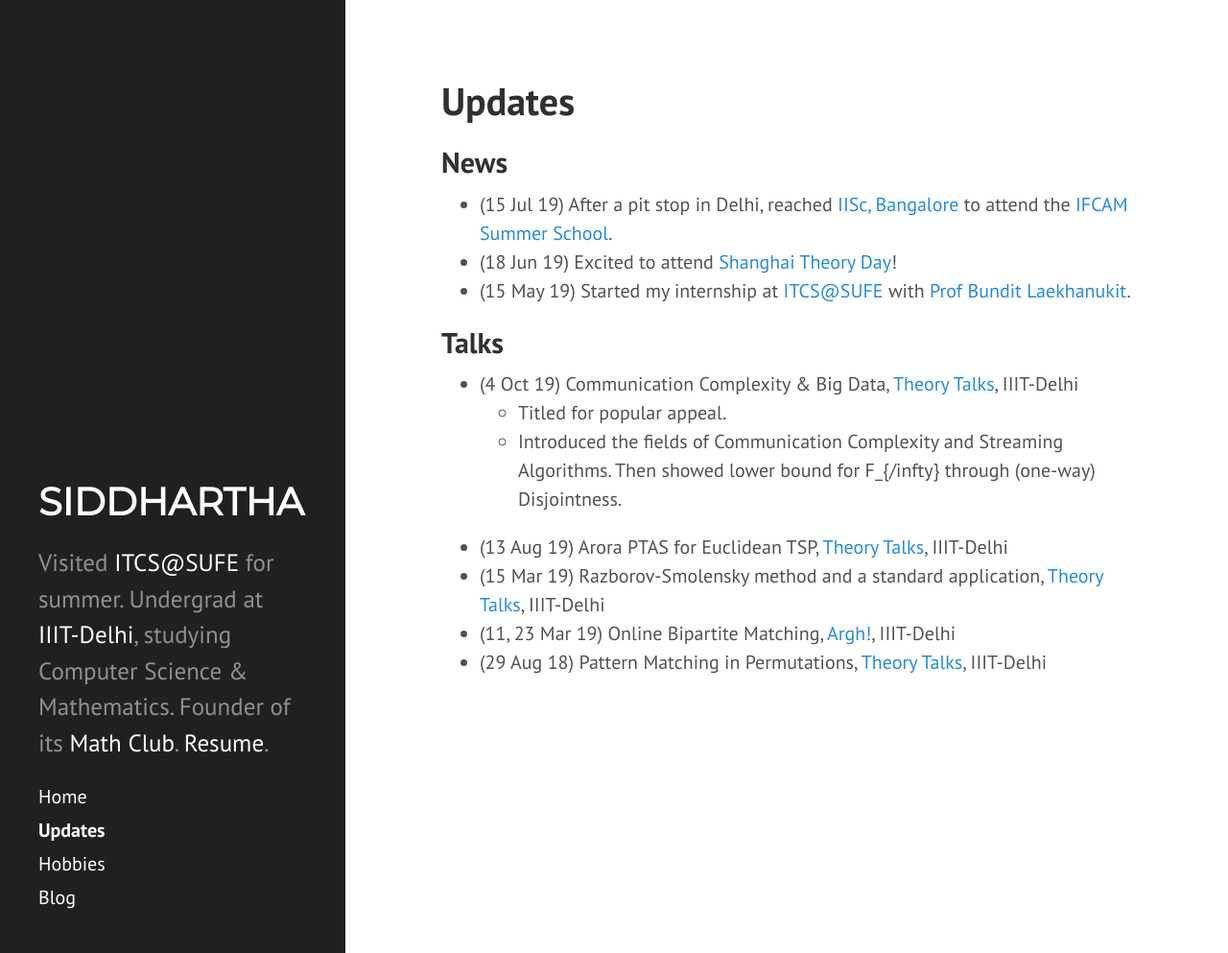
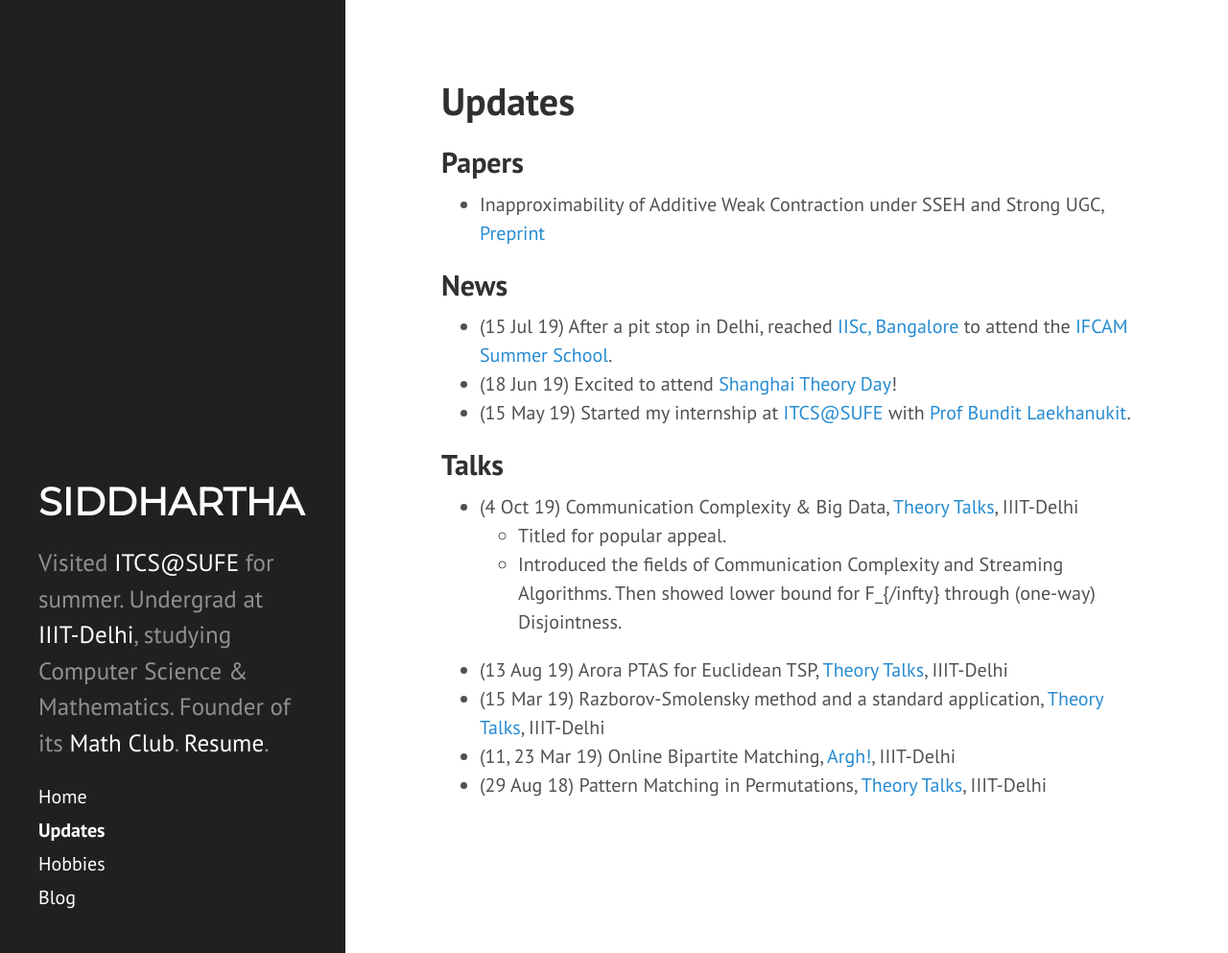
Before and after one commit to siddjai/siddjai.github.io, a Jekyll site: the page built from aupdates.md, in a window 1280 px wide and 993 px high. Shown: the whole window at 96% size. Built offline with Jekyll 4.4.1, drawn with Linux system fonts in a browser that asks for light colours; nearby versions of some CDN libraries.

Commit message:
Update aupdates.md

```diff
--- a/aupdates.md
+++ b/aupdates.md
@@ -2,6 +2,9 @@
 title: Updates
 layout: page
 ---
+
+## Papers
+- Inapproximability of Additive Weak Contraction under SSEH and Strong UGC, [Preprint](https://arxiv.org/abs/1912.00143)
 
 ## News
 
```
